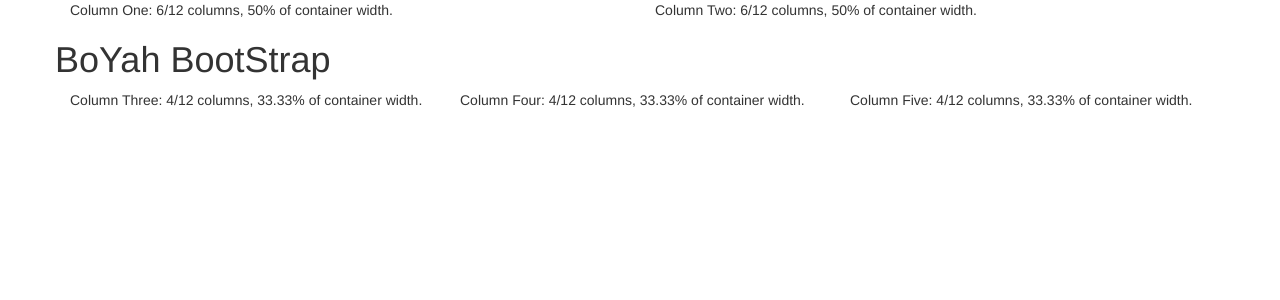
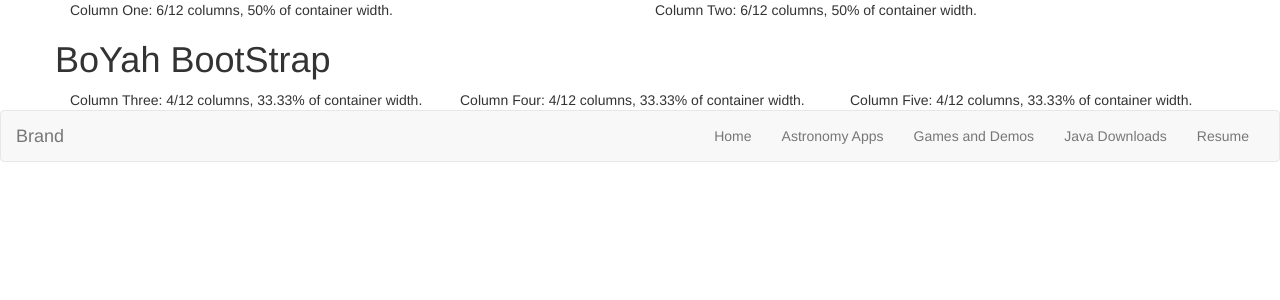
Before and after one commit to jzw007/my-personal-site, a PHP site: page / in a window 1280 px wide. Shown: the top 300 px of the page. Run offline with PHP 8.4, Linux system fonts and the light colour scheme; data that the repository does not hold is empty; some libraries are stand-ins or nearby versions.

Commit message:
bootstap index  Nav bar

```diff
--- a/index.php
+++ b/index.php
@@ -43,3 +43,32 @@
 		</div>
 	</body>
 </html>
+
+<html>
+
+	<!-- thanks bootstrap: http://getbootstrap.com/components/#navbar -->
+	<nav class="navbar navbar-default">
+		<div class="container-fluid">
+			<!-- Brand and toggle get grouped for better mobile display -->
+			<div class="navbar-header">
+				<button type="button" class="navbar-toggle collapsed" data-toggle="collapse" data-target="#bs-example-navbar-collapse-1" aria-expanded="false">
+					<span class="sr-only">Toggle navigation</span>
+					<span class="icon-bar"></span>
+					<span class="icon-bar"></span>
+					<span class="icon-bar"></span>
+				</button>
+				<a class="navbar-brand" href="#">Brand</a>
+			</div>
+
+			<!-- Collect the nav links, forms, and other content for toggling -->
+			<div class="collapse navbar-collapse" id="bs-example-navbar-collapse-1">
+				<ul class="nav navbar-nav navbar-right">
+					<li><a href="<?php echo $PREFIX; ?>index.php">Home</a></li>
+					<li><a href="<?php echo $PREFIX; ?>astronomy.php">Astronomy Apps</a></li>
+					<li><a href="<?php echo $PREFIX; ?>demos.php">Games and Demos</a></li>
+					<li><a href="<?php echo $PREFIX; ?>java.php">Java Downloads</a></li>
+					<li><a href="<?php echo $PREFIX; ?>resume.pdf">Resume</a></li>
+				</ul>
+			</div><!-- /.navbar-collapse -->
+		</div><!-- /.container-fluid -->
+	</nav>
```
